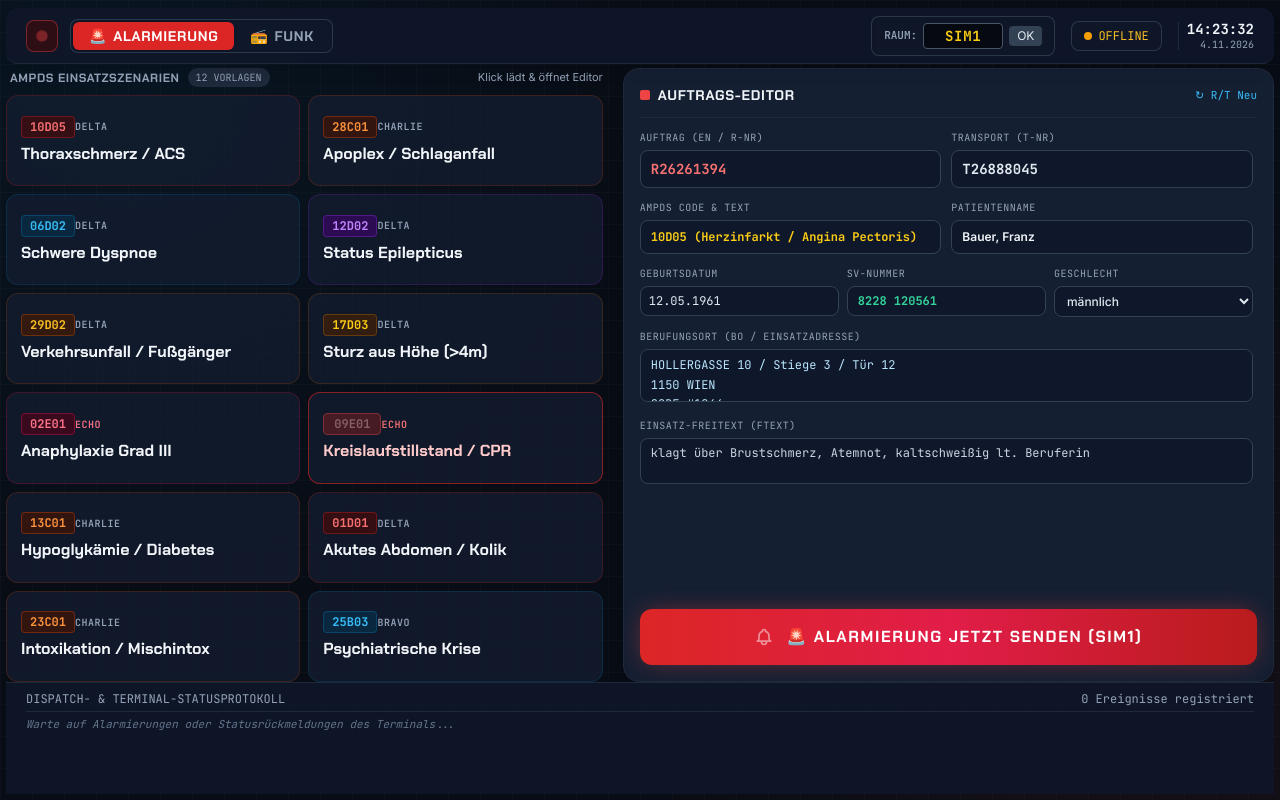
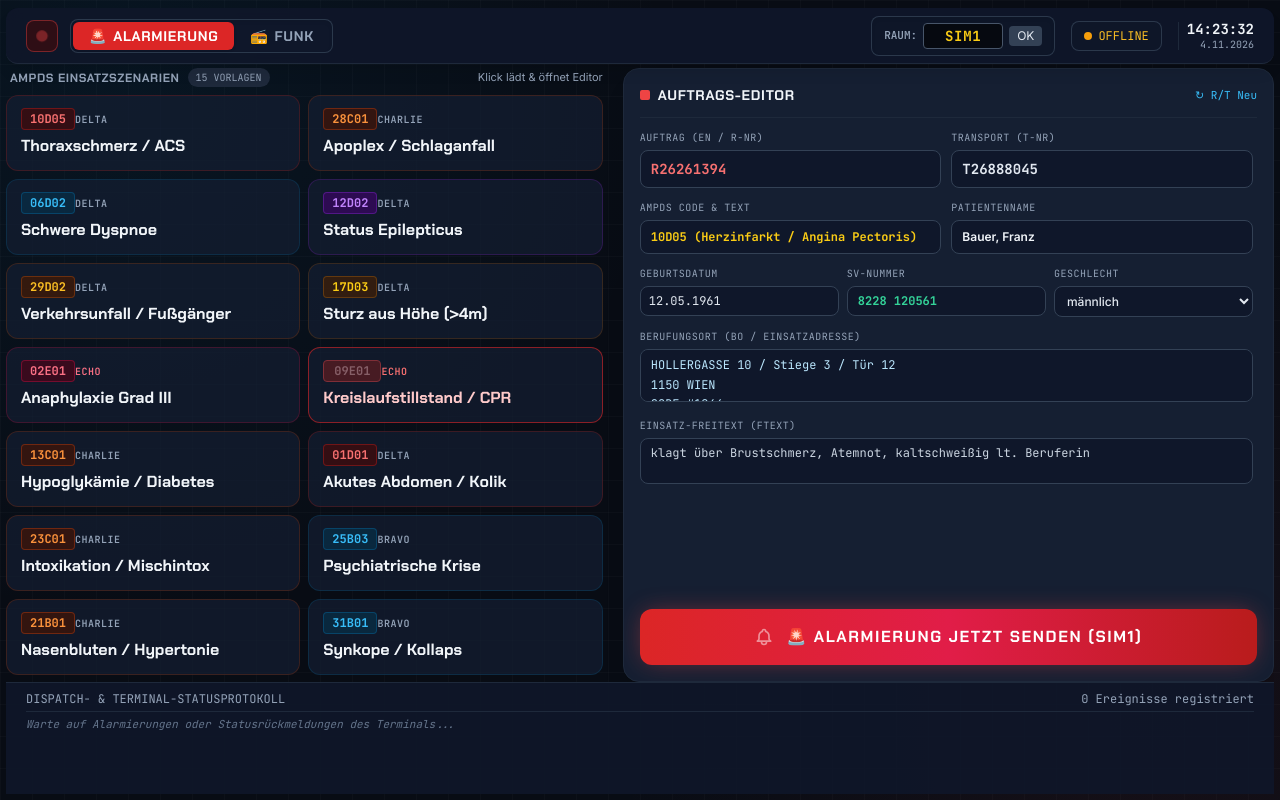
Before and after one commit to NKV-915/sim-data-terminal, a website: page control.html in a window 1280 px wide. Drawn offline with nearby package versions, Linux system fonts and the light colour scheme.

Commit message:
Add files via upload

```diff
--- a/control.html
+++ b/control.html
@@ -157,7 +157,7 @@
                 <div class="flex items-center justify-between shrink-0 px-1">
                     <div class="flex items-center gap-2">
                         <span class="text-xs font-tech font-bold text-slate-400 tracking-wider">AMPDS EINSATZSZENARIEN</span>
-                        <span class="text-[10px] bg-slate-800 text-slate-400 px-2 py-0.5 rounded-full font-mono">12 VORLAGEN</span>
+                        <span class="text-[10px] bg-slate-800 text-slate-400 px-2 py-0.5 rounded-full font-mono">15 VORLAGEN</span>
                     </div>
                     <span class="text-[11px] text-slate-400 hidden sm:inline">Klick lädt & öffnet Editor</span>
                 </div>
@@ -258,9 +258,32 @@
                         </div>
                         <div class="font-tech text-sm md:text-base font-bold text-slate-100 group-hover:text-sky-300">Psychiatrische Krise</div>
                     </button>
+
+                    <button onclick="selectScenario('EPISTAXIS_HYPERTONIE')" class="group text-left px-3.5 py-3 rounded-xl bg-dispatch-panel/70 border border-orange-900/40 hover:border-orange-500 hover:bg-orange-950/20 active:scale-[0.98] transition flex flex-col justify-center">
+                        <div class="flex justify-between items-center mb-1">
+                            <span class="font-mono text-xs font-bold text-orange-400 bg-orange-950/70 border border-orange-800/60 px-2 py-0.5 rounded">21B01</span>
+                            <span class="text-[10px] font-mono text-slate-400 tracking-wider font-semibold">CHARLIE</span>
+                        </div>
+                        <div class="font-tech text-sm md:text-base font-bold text-slate-100 group-hover:text-orange-300">Nasenbluten / Hypertonie</div>
+                    </button>
+
+                    <button onclick="selectScenario('SYNKOPE_STADTHALLE')" class="group text-left px-3.5 py-3 rounded-xl bg-dispatch-panel/70 border border-sky-900/40 hover:border-sky-500 hover:bg-sky-950/20 active:scale-[0.98] transition flex flex-col justify-center">
+                        <div class="flex justify-between items-center mb-1">
+                            <span class="font-mono text-xs font-bold text-sky-400 bg-sky-950/70 border border-sky-800/60 px-2 py-0.5 rounded">31B01</span>
+                            <span class="text-[10px] font-mono text-slate-400 tracking-wider font-semibold">BRAVO</span>
+                        </div>
+                        <div class="font-tech text-sm md:text-base font-bold text-slate-100 group-hover:text-sky-300">Synkope / Kollaps</div>
+                    </button>
+
+                    <button onclick="selectScenario('HYPO_ALKOHOL_GEHSTEIG')" class="group text-left px-3.5 py-3 rounded-xl bg-dispatch-panel/70 border border-orange-900/40 hover:border-orange-500 hover:bg-orange-950/20 active:scale-[0.98] transition flex flex-col justify-center">
+                        <div class="flex justify-between items-center mb-1">
+                            <span class="font-mono text-xs font-bold text-orange-400 bg-orange-950/70 border border-orange-800/60 px-2 py-0.5 rounded">13C01</span>
+                            <span class="text-[10px] font-mono text-slate-400 tracking-wider font-semibold">CHARLIE</span>
+                        </div>
+                        <div class="font-tech text-sm md:text-base font-bold text-slate-100 group-hover:text-orange-300">Hypoglykämie bei C2</div>
+                    </button>
                 </div>
             </section>
-
             <!-- 2. Auftrags-Editor -->
             <section id="pane-editor" class="w-full lg:w-[52%] hidden lg:flex flex-col bg-dispatch-panel border border-slate-800 rounded-2xl p-3 md:p-4 shadow-xl overflow-hidden h-full">
                 <div class="flex items-center justify-between pb-2 md:pb-3 border-b border-slate-800 shrink-0">
```
